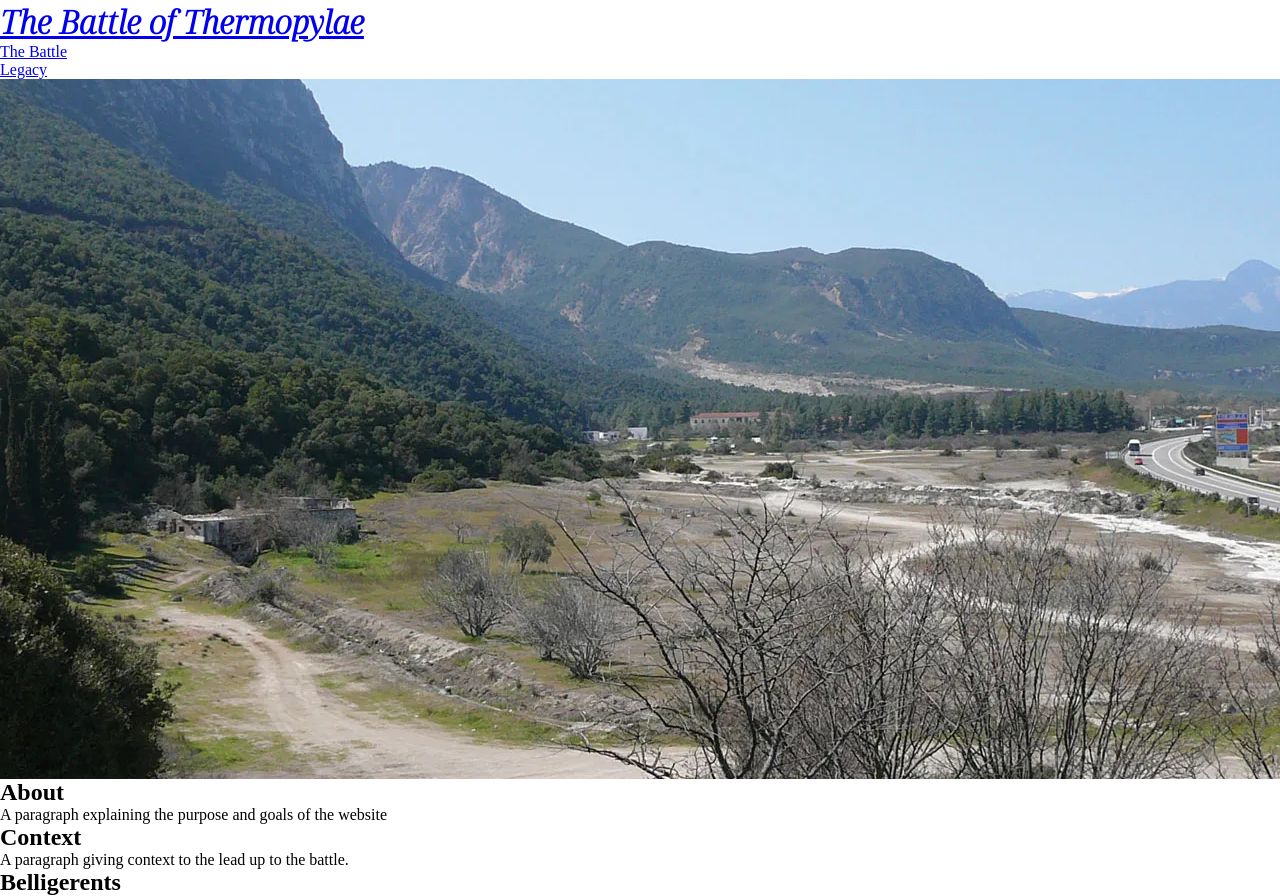
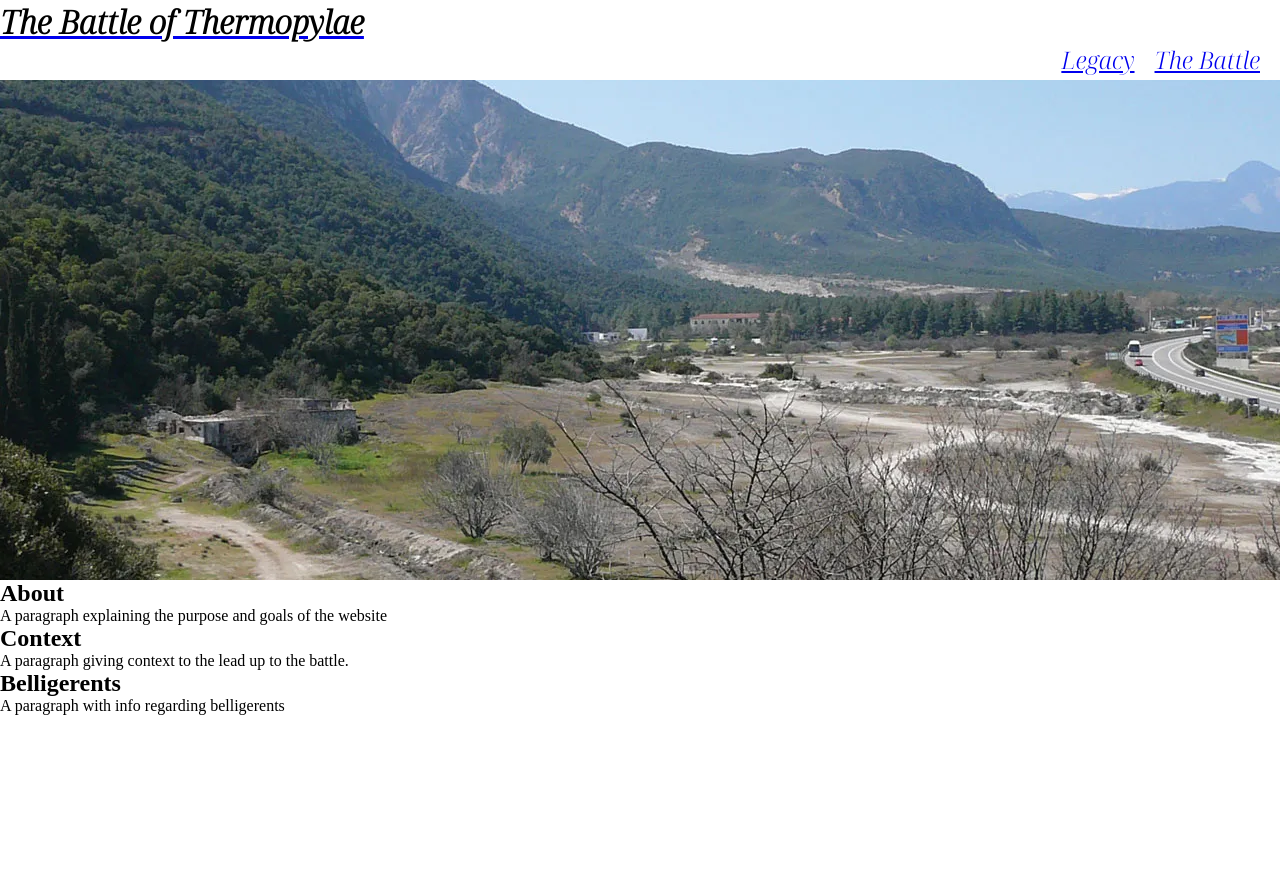
Before and after one commit to Robrowno/project-lambda, a plain HTML site: page home.html in a window 1280 px wide. After the commit the page ends 800 px from the top, so only its background shows below. Drawn offline with Linux system fonts and the light colour scheme.

Commit message:
Add basic css styling to home.html

```diff
--- a/assets/style.css
+++ b/assets/style.css
@@ -10,16 +10,56 @@
 
 body {
     font-family: 'Times New Roman', Times, serif;
+    color: black;
 
 }
 
-h1 {
-    font-family: 'Noto Serif Display', serif;
+header {
+    height: 80px;
 
 }
 
+
+h1 {
+    font-family: 'Noto Serif Display', serif;
+    color: black;
+    text-align: left;
+
+
+}
+
+#menu {
+    font-family: 'Noto Serif Display', serif;
+    font-size: 150%;
+
+}
+
+#menu li {
+    float:right;
+    list-style-type: none;
+    margin-right: 20px;
+}
+
+#about {
+    height: fit-content;
+
+}
+
+#context {
+    height: fit-content;
+
+}
+
+#belligerents {
+    height: fit-content;
+
+}
+
+
+
+
 #thermopyles {
-    height: 700px;
+    height: 500px;
     width: 100%;
     background: url(../assets/images/Thermopyles-Greece.webp) no-repeat center center;
 
--- a/home.html
+++ b/home.html
@@ -17,15 +17,13 @@
         </a>
 
         <nav>
-            <ul>
+            <ul id="menu">
                 <li>
                     <a href="battle.html"> The Battle</a>
-
                 </li>
 
                 <li>
                     <a href="legacy.html"> Legacy</a>
-
                 </li>
 
             </ul>
@@ -35,7 +33,7 @@
 
  <section>
      <div id="thermopyles"></div>
-     <div>
+     <div id="about">
          <h2>About</h2>
          <p>A paragraph explaining the purpose and goals of the website</p>
      </div>
@@ -43,14 +41,15 @@
 </section>
 
 <section>
-    <div>
+    <div id="context">
         <h2>Context</h2>
           <p>A paragraph giving context to the lead up to the battle.</p>
 
     </div>
 
-    <div>
+    <div id="belligerents">
         <h2>Belligerents</h2>
+          <p>A paragraph with info regarding belligerents </p>
 
 
     </div>
```
Also changed, not shown: 1 other file.
